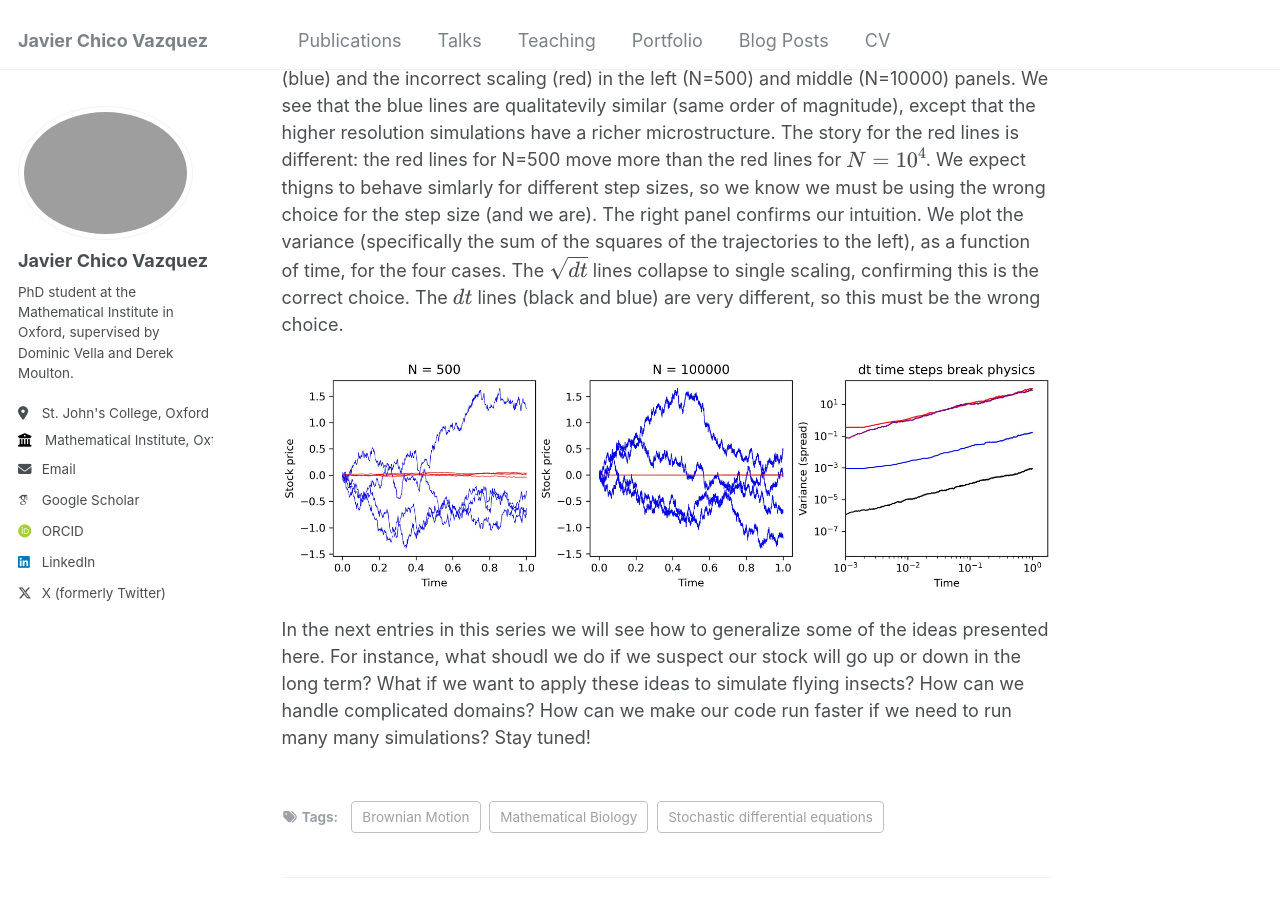
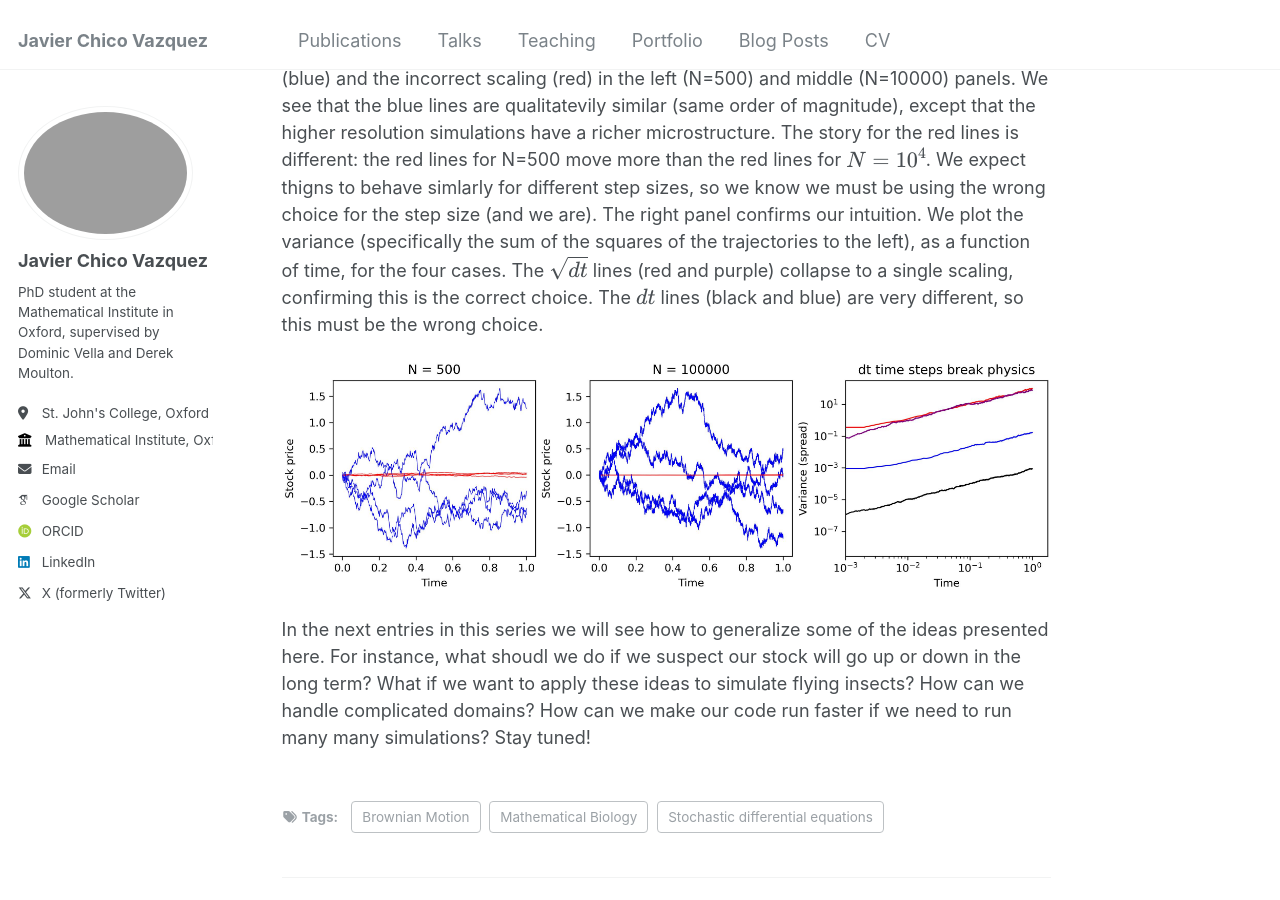
Before and after one commit to JavierChico/JavierChico.github.io, a Jekyll site: the page built from _posts/2025-04-29-stochastic-simulation.md, in a window 1280 px wide and 900 px high, scrolled down 2820 px. Built offline with Jekyll 4.4.1, drawn with Linux system fonts in a browser that asks for light colours; some web fonts are replaced.

Commit message:
Update 2025-04-29-stochastic-simulation.md

````diff
--- a/_posts/2025-04-29-stochastic-simulation.md
+++ b/_posts/2025-04-29-stochastic-simulation.md
@@ -66,7 +66,7 @@ def random_walk(T=1, N=500, correct=True):
     return np.cumsum(steps)
 ```
 
-Now, we do the follwing experiment: we run the same simulation a hundred times, for both N=500 and N=10000 time steps. We plot some trajectories for both the correct scaling (blue) and the incorrect scaling (red) in the left (N=500) and middle (N=10000) panels. We see that the blue lines are qualitatevily similar (same order of magnitude), except that the higher resolution simulations have a richer microstructure. The story for the red lines is different: the red lines for N=500 move more than the red lines for \\(N=10^4\\). We expect thigns to behave simlarly for different step sizes, so we know we must be using the wrong choice for the step size (and we are). The right panel confirms our intuition. We plot the variance (specifically the sum of the squares of the trajectories to the left), as a function of time, for the four cases. The \\(\sqrt{dt}\\) lines collapse to single scaling, confirming this is the correct choice. The \\(dt\\) lines (black and blue) are very different, so this must be the wrong choice.
+Now, we do the follwing experiment: we run the same simulation a hundred times, for both N=500 and N=10000 time steps. We plot some trajectories for both the correct scaling (blue) and the incorrect scaling (red) in the left (N=500) and middle (N=10000) panels. We see that the blue lines are qualitatevily similar (same order of magnitude), except that the higher resolution simulations have a richer microstructure. The story for the red lines is different: the red lines for N=500 move more than the red lines for \\(N=10^4\\). We expect thigns to behave simlarly for different step sizes, so we know we must be using the wrong choice for the step size (and we are). The right panel confirms our intuition. We plot the variance (specifically the sum of the squares of the trajectories to the left), as a function of time, for the four cases. The \\(\sqrt{dt}\\) lines (red and purple) collapse to a single scaling, confirming this is the correct choice. The \\(dt\\) lines (black and blue) are very different, so this must be the wrong choice.
 
 
 
````
